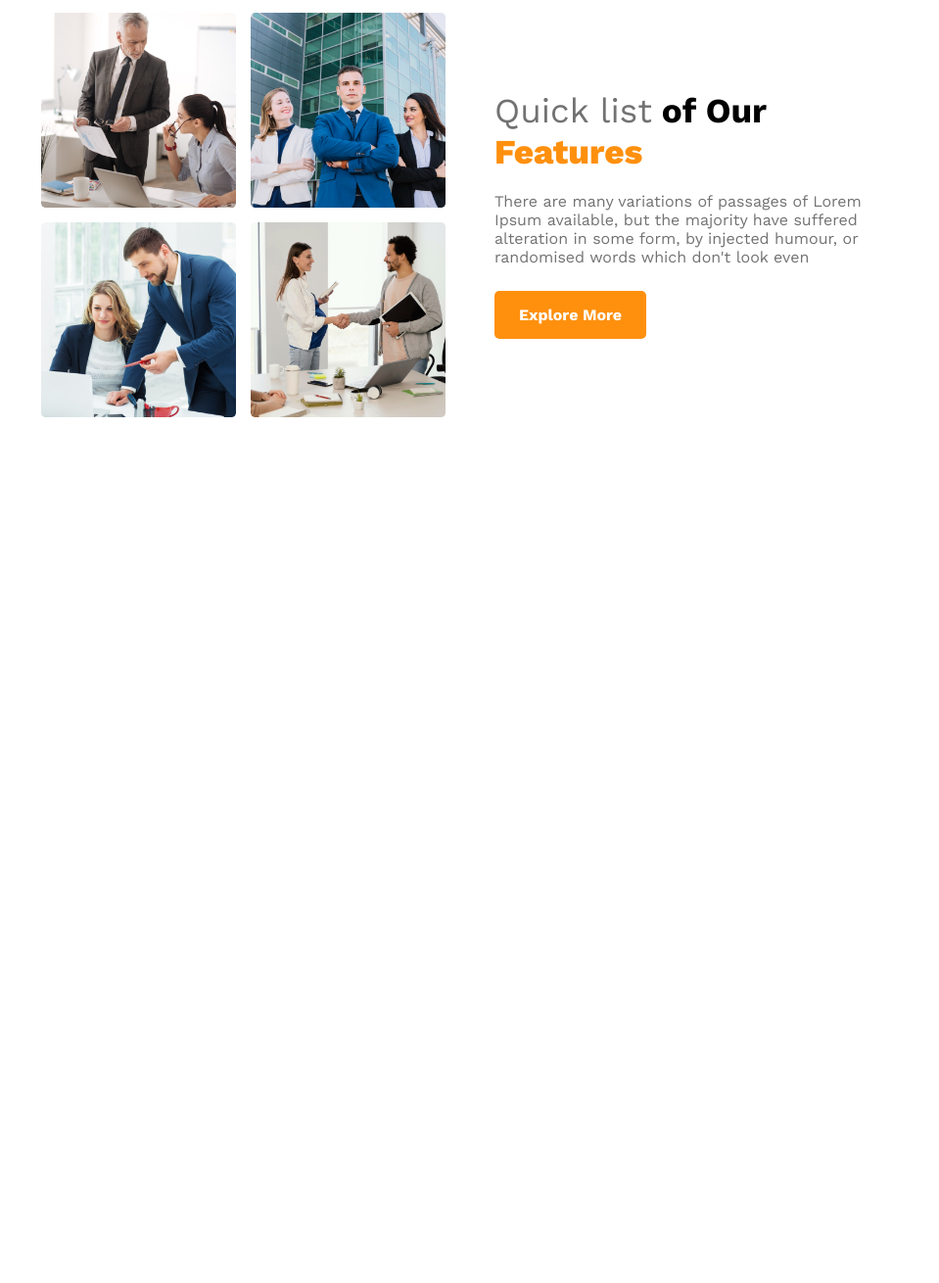
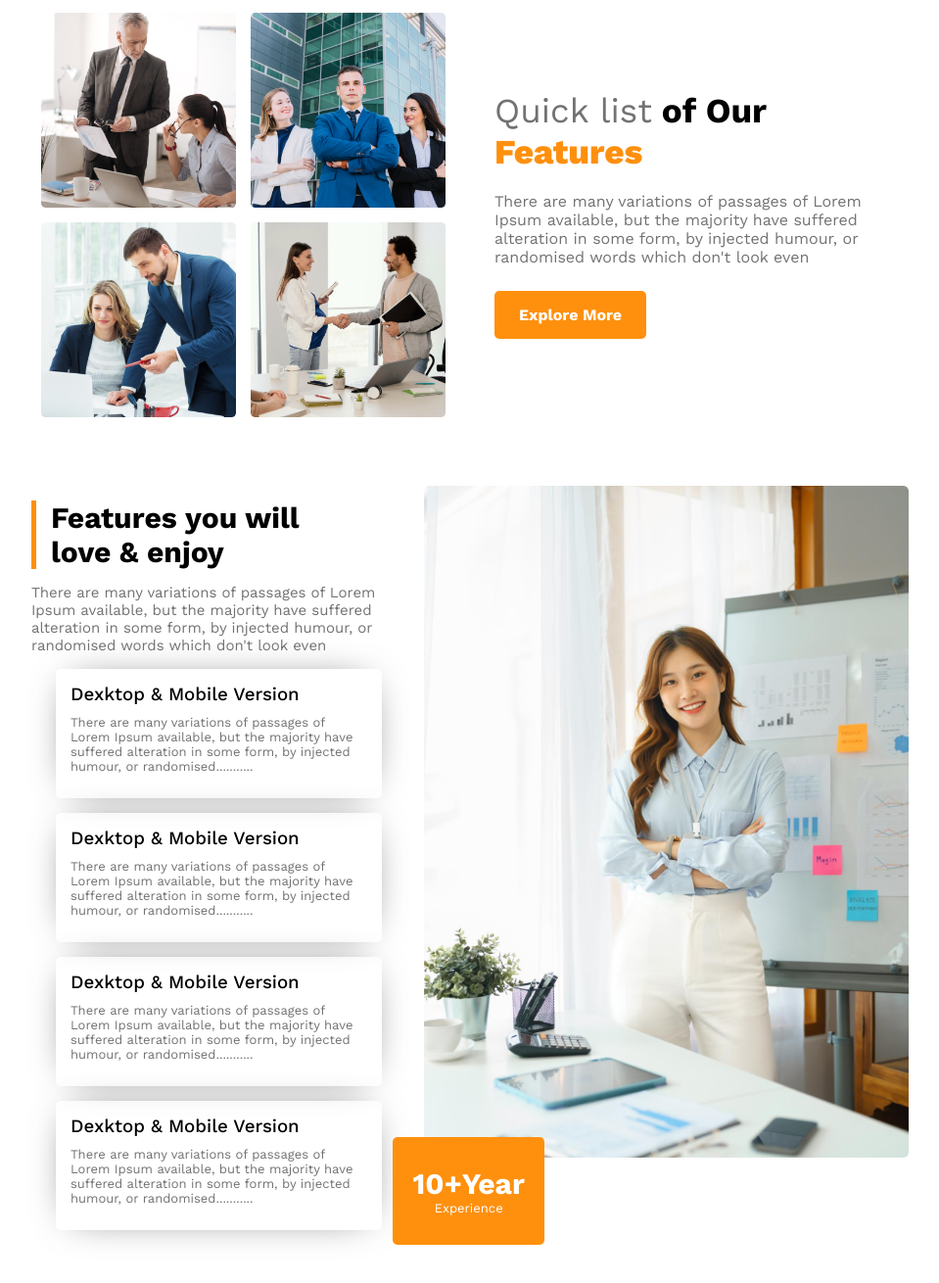
Before and after one commit to rofikul-resan/ph-assingment2--G3-Architects, a plain HTML site: page index.html in a window 1280 px wide. Shown: the part 998-2308 px from the top of the page at 98% size, without its empty margins (160-1119 px from the left). Before the commit the page ends 1469 px from the top, so only its background shows below. Drawn offline with nearby package versions, Linux system fonts and the light colour scheme.

Commit message:
feature section done

```diff
--- a/index.html
+++ b/index.html
@@ -62,6 +62,44 @@
             </article>
         </section>
 
+            <!-- ---------------feature-list section--------------------- -->
+
+        <section class="feature">
+            <article class="feature-list">
+                <h2>Features you will love & enjoy</h2>
+                <p>There are many variations of passages of Lorem Ipsum available, but the majority have suffered alteration in some form, by injected humour, or randomised words which don't look even</p>
+                <ul>
+                    <li class="card">
+                        <h3>Dexktop & Mobile Version</h3>
+                        <p>There are many variations of passages of Lorem Ipsum available, but the majority have suffered alteration in some form, by injected humour, or randomised...........</p>
+                    </li>
+                    <li class="card">
+                        <h3>Dexktop & Mobile Version</h3>
+                        <p>There are many variations of passages of Lorem Ipsum available, but the majority have suffered alteration in some form, by injected humour, or randomised...........</p>
+                    </li>
+                    <li class="card">
+                        <h3>Dexktop & Mobile Version</h3>
+                        <p>There are many variations of passages of Lorem Ipsum available, but the majority have suffered alteration in some form, by injected humour, or randomised...........</p>
+                    </li>
+                    <li class="card">
+                        <h3>Dexktop & Mobile Version</h3>
+                        <p>There are many variations of passages of Lorem Ipsum available, but the majority have suffered alteration in some form, by injected humour, or randomised...........</p>
+                    </li>
+                </ul>
+
+            </article>
+
+            <article class="girl-img">
+                <img src="./images/architect.png" alt="">
+                <button class="btn">
+                    <h1>10+Year</h1>
+                    <h4>Experience</h4>
+                </button>
+
+            </article>
+
+        </section>
+
     </main>
 
   </body>
--- a/style.css
+++ b/style.css
@@ -2,12 +2,15 @@
 
 *{
     margin: 0;
-    padding: 0;
     font-family: 'Work Sans', sans-serif;
 }
 
 body{
     max-width: 1920px;
+}
+
+section{
+    margin-bottom: 60px;
 }
 
 
@@ -138,7 +141,67 @@ nav{
 }
 
 
+/* --------------------------
+    featur section style
+------------------------------- */
 
+.feature{
+    display: flex;
+    gap: 25px;
+}
+
+.feature-list h2{
+    margin: 15px 0;
+    width: 80%;
+    font-size: 30px;
+    padding-left: 15px;
+    border-left: 5px solid #FF900E;
+}
+
+.feature-list p{
+    font-size: 15px;
+    margin: 10px 0;
+    color: #727272;
+}
+.girl-img{
+    width: 200%;
+    position: relative;
+}
+
+.girl-img img{
+    width: 100%;
+    text-align: right;
+}
+.girl-img .btn{
+    position: absolute;
+    bottom: 0px;
+    left: -32px;
+    padding: 30px 20px;
+}
+
+.girl-img .btn h1{
+    font-size: 30px;
+}
+.girl-img .btn h4{
+    font-size: 13px;
+    font-weight: 400;
+}
+
+
+.card{
+    width: 90%;
+    list-style: none;
+    margin: 15px -15px;
+    padding: 15px;
+    border-radius: 5px;
+    box-shadow: 0 0 40px -18px #424242;;
+}
+.card h3{
+    font-weight: 500;
+}
+.card p{
+    font-size: 13px;
+}
 
 
 
@@ -154,7 +217,7 @@ nav{
     /*--------------------------
      header section style
 -------------------------- */
-    nav, .nav-link ul, .tram{
+    nav, .nav-link ul, .tram , .feature{
         flex-direction: column;
     }
     .nav-logo{
@@ -172,4 +235,19 @@ nav{
         margin: 0 auto;
 
     }
+
+    /* --------------------------
+    featur section style
+------------------------------- */
+    .feature-list p{
+        padding:0 1rem;
+    }
+    .girl-img{
+        width: 90%;
+        margin: 0 auto;
+    }
+    .girl-img .btn{
+        bottom: 0px;
+        left: 0px;
+    }
 }
```
